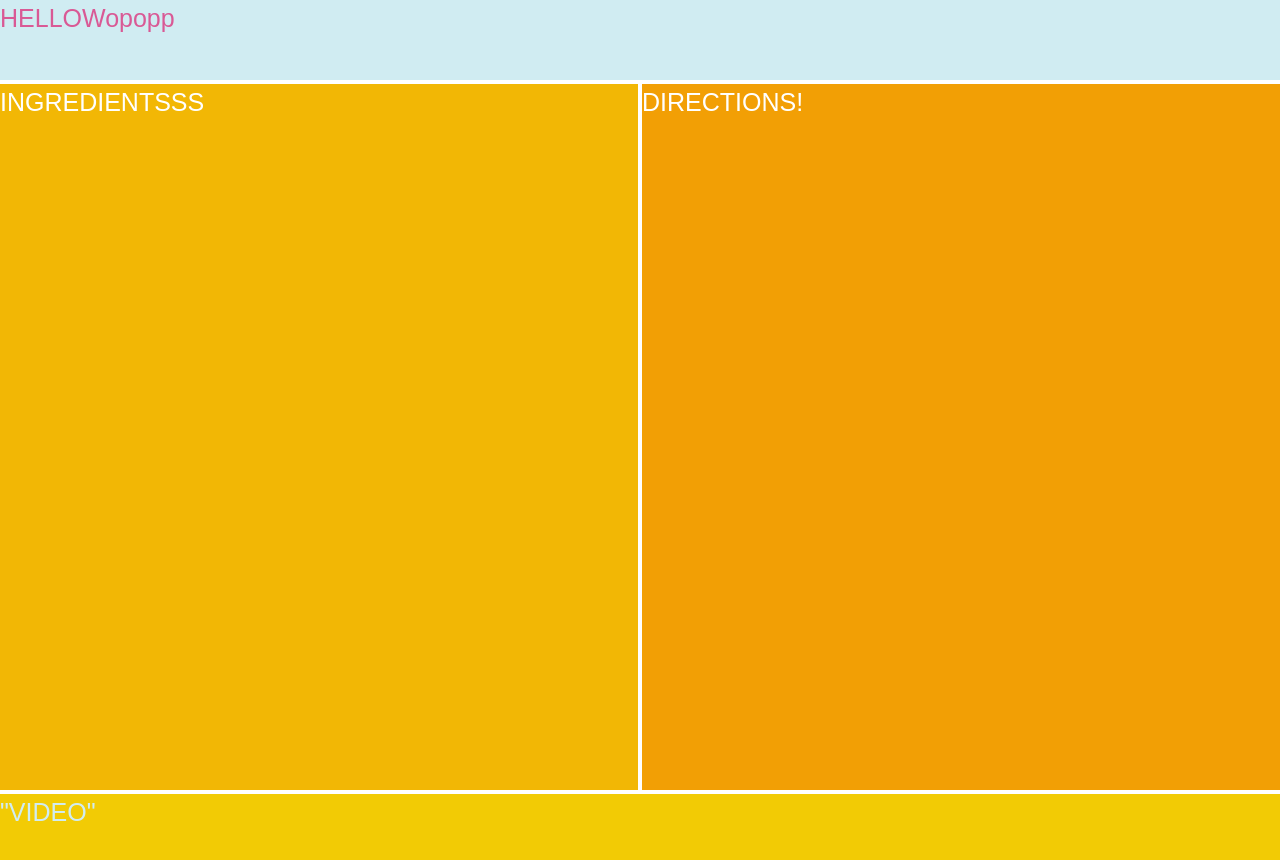
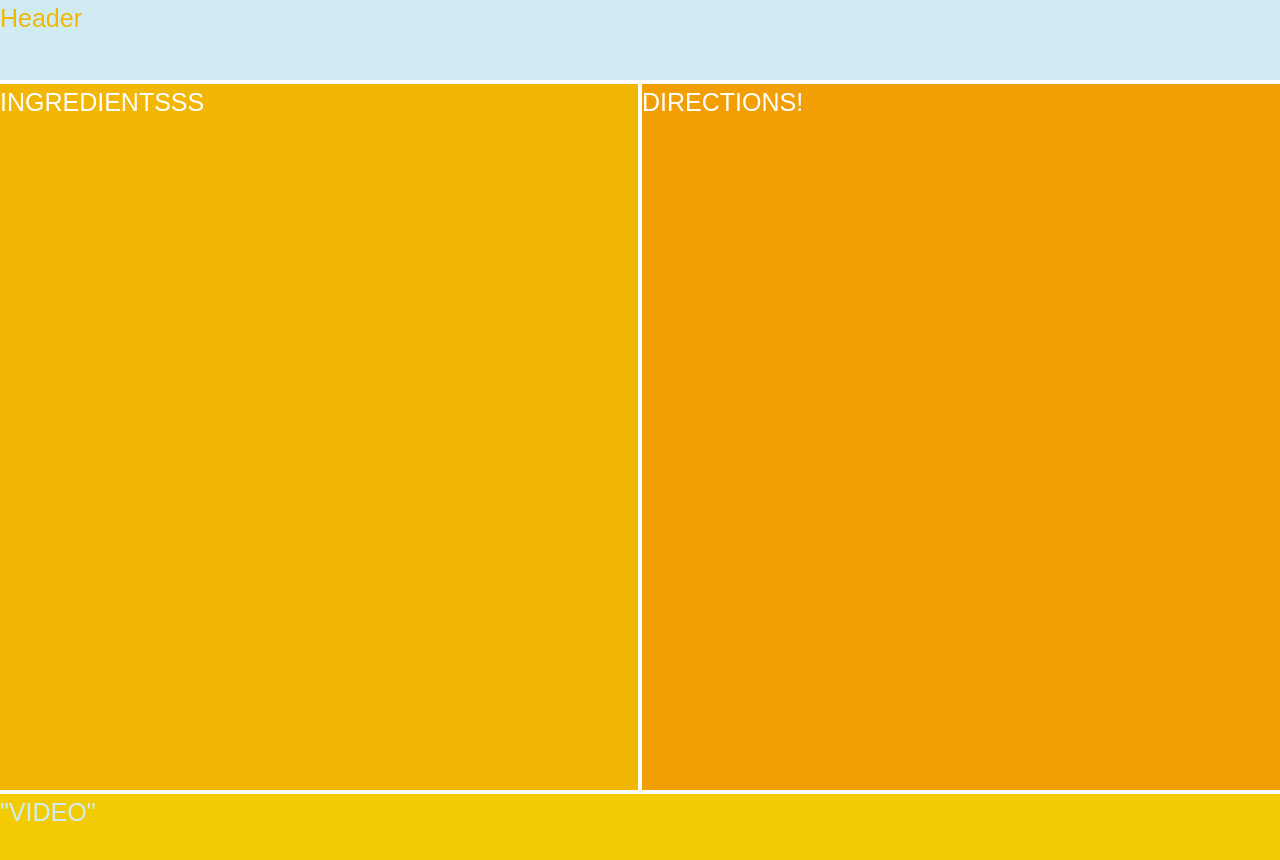
Before and after one commit to alethiaQ/leefs_tea, a React (Create React App) app in the folder leefs_tea_frontend/: page / in a window 1280 px wide. Shown: the top 860 px of the page. Built offline with nearby package versions, Linux system fonts and the light colour scheme; a web font is replaced by a local one.

Commit message:
update font, add different weights to css

```diff
--- a/leefs_tea_frontend/src/App.css
+++ b/leefs_tea_frontend/src/App.css
@@ -1,37 +1,61 @@
 .pastel-blue-text {
     color: #D0ECF2
 }
+
 .accent-pink-text {
     color: #D95995
 }
+
 .orange-one-text {
     color: #F2CB05
 }
+
 .orange-two-text {
     color: #F2B705
 }
+
 .orange-three-text {
     color: #F29F05
 }
+
 .pastel-blue-bg {
     background: #D0ECF2
 }
+
 .accent-pink-bg {
     background: #D95995
 }
+
 .orange-one-bg {
     background: #F2CB05
 }
+
 .orange-two-bg {
     background: #F2B705
 }
+
 .orange-three-bg {
     background: #F29F05
 }
+
 /* text */
 .app-text {
-    font-family: "chorine-large", sans-serif;
-    /* change weight ? */
-    font-weight: 500;
-    font-style: normal;
+    font-family: "bd-orange-variable", sans-serif;
+    font-variation-settings: 'wght' 400;
 }
+.app-text-light {
+    font-family: "bd-orange-variable", sans-serif;
+    font-variation-settings: 'wght' 300;
+}
+.app-text-thin {
+    font-family: "bd-orange-variable", sans-serif;
+    font-variation-settings: 'wght' 100;
+}
+.app-text-bold {
+    font-family: "bd-orange-variable", sans-serif;
+    font-variation-settings: 'wght' 600;
+}
+.app-text-black {
+    font-family: "bd-orange-variable", sans-serif;
+    font-variation-settings: 'wght' 800;
+}
--- a/leefs_tea_frontend/src/containers/header.js
+++ b/leefs_tea_frontend/src/containers/header.js
@@ -1,8 +1,8 @@
 const Header = () => {
 
     return (
-        <div className="accent-pink-text">
-            HELLOWopopp
+        <div>
+            Header
         </div>
     )
 }
```
